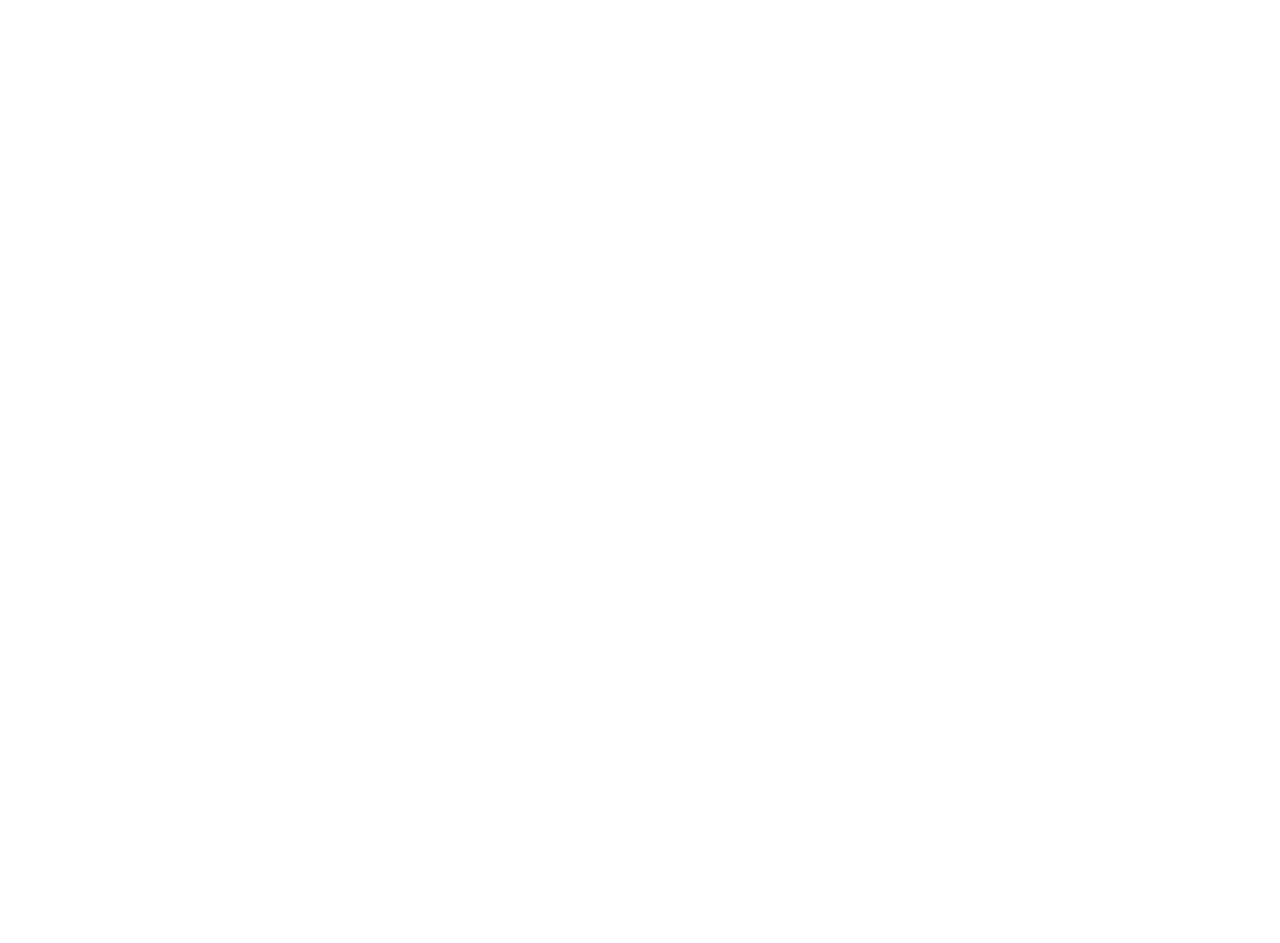
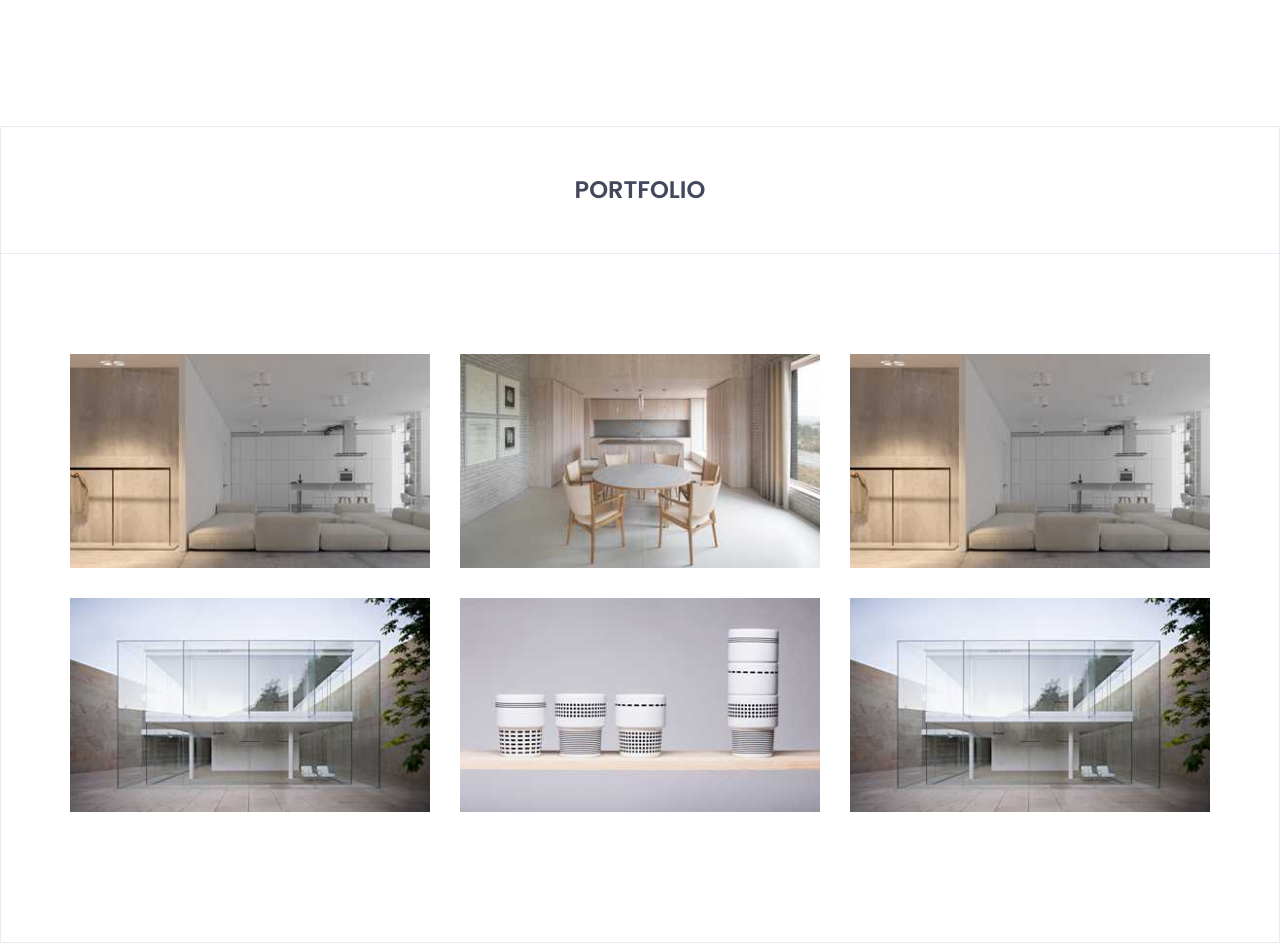
Before and after one commit to vishnu-mevada/react-vite-portfolio-web-app, a React (Vite) app: page / in a window 1280 px wide. Shown: the part 2980-3923 px from the top of the page. Before the commit the page ends 3106 px from the top, so only its background shows below. Built offline with nearby package versions, Linux system fonts and the light colour scheme.

Commit message:
added Projects page

```diff
--- a/src/App.jsx
+++ b/src/App.jsx
@@ -1,11 +1,12 @@
 import './App.css';
-import { Header, Welcome, About, Skills, Experience } from './components/index';
+import { Header, Welcome, About, Skills, Experience, Portfolio } from './components/index';
 import constants from './constants.json';
 
 function App() {
   const profileData = constants.profileData;
   const skillsData = constants.skillsData;
   const experienceData = constants.experienceData;
+  const projectData = constants.projectData;
 
   return (
     <>
@@ -15,6 +16,7 @@
         <About profileData={profileData}></About>
         <Skills skillsData={skillsData}></Skills>
         <Experience experienceData={experienceData}></Experience>
+        <Portfolio projectData={projectData}></Portfolio>
       </div>
     </>
   )
--- /dev/null
+++ b/src/components/Projects.jsx
@@ -0,0 +1,35 @@
+import React from "react";
+
+const Projects = ({ projectData }) => {
+  return (
+    <>
+      <section id="portfolio" className="portfolio">
+        <div className="portfolio-details">
+          <div className="section-heading text-center">
+            <h2>Portfolio</h2>
+          </div>
+          <div className="container">
+            <div className="portfolio-content">
+              <div className="isotope">
+                <div className="row">
+                  {projectData.map((project, index) => (
+                    <div className="col-sm-4" key={index}>
+                      <div className="item">
+                        <img src={project.image} alt={`${project.category}`} />
+                        <div className="isotope-overlay">
+                          <a>{project.category}</a>
+                        </div>
+                      </div>
+                    </div>
+                  ))}
+                </div>
+              </div>
+            </div>
+          </div>
+        </div>
+      </section>
+    </>
+  );
+};
+
+export default Projects;
--- a/src/components/index.js
+++ b/src/components/index.js
@@ -3,3 +3,4 @@
 export { default as About } from './About';
 export { default as Skills } from './Skills';
 export { default as Experience } from './Experience';
+export { default as Portfolio } from './Projects';
```
